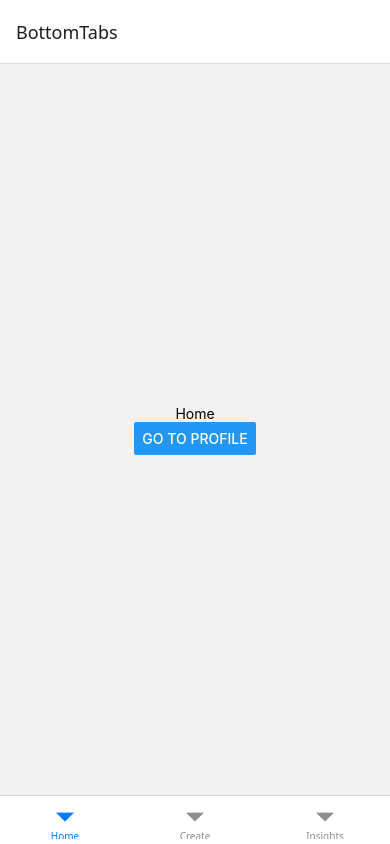
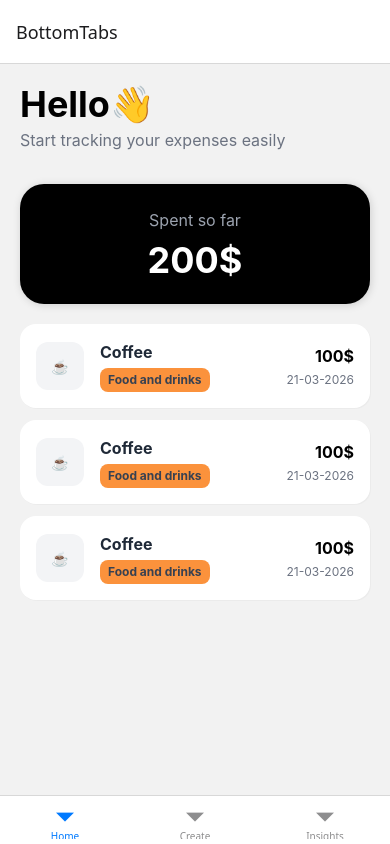
Before and after one commit to Kapsih/myFinanceTracker, a React Native app: screen /Home in a window 390 px wide. Built offline with nearby package versions, Linux system fonts and the light colour scheme.

Commit message:
created and designed ExpenseItemCard with temp data

```diff
--- a/package.json
+++ b/package.json
@@ -15,7 +15,8 @@
     "expo": "~55.0.8",
     "expo-status-bar": "~55.0.4",
     "react": "19.2.0",
-    "react-native": "0.83.2"
+    "react-native": "0.83.2",
+    "twrnc": "^4.16.0"
   },
   "private": true
 }
--- /dev/null
+++ b/src/components/EmptyList.js
@@ -0,0 +1,18 @@
+import { StyleSheet, Text, View } from 'react-native'
+import React from 'react'
+import tailwind from 'twrnc'
+
+const EmptyList = ({title = "No Expenses yet",message = "Add a new expense to start tracking..."}) => {
+  return (
+    <View style={tailwind`flex-1 justify-center items-center p-8 mt-10`}>
+      <Text style={tailwind`text-6xl mb-4`}>📝</Text>
+      <Text style={tailwind`text-xl font-bold text-gray-800 mb-2`}>{title}</Text>
+      <Text style={tailwind`text-base text-gray-500 text-center`}>{message}</Text>
+
+    </View>
+  )
+}
+
+export default EmptyList
+
+const styles = StyleSheet.create({})
--- /dev/null
+++ b/src/components/ExpenseItemCard.js
@@ -0,0 +1,32 @@
+import { StyleSheet, Text, ToastAndroid, View } from 'react-native'
+import React from 'react'
+import tailwind from 'twrnc'
+
+const ExpenseItemCard = ({item}) => {
+  return (
+    <View style={tailwind`bg-white rounded-2xl p-4 mx-5 mb-3 flex-row justify-between items-center shadow-sm`}>
+      <View style={tailwind`flex-row items-center`}>
+            {/*Item Icon*/}
+            <View style={tailwind`w-12 h-12 rounded-xl bg-gray-100 justify-center items-center mr-4`}>
+                <Text>{"☕"}</Text>
+            </View>
+            {/*Item Name*/}
+            <View>
+                <Text style={tailwind`text-base font-bold text-gray-800`}>{"Coffee"}</Text>
+                {/*Item Category*/}
+                <View style={tailwind`mt-1 px-2 py-1 rounded-lg self-start bg-orange-400`}>
+                    <Text style={tailwind`text-xs font-bold text-gray-700`}>{"Food and drinks"}</Text>
+                </View>
+            </View>
+
+      </View>
+        {/*Item Info- cost and date*/}
+            <View style={tailwind`items-end`}>
+                <Text style={tailwind`text-base font-bold text-black`}>{"100$"}</Text>
+                <Text style={tailwind`text-xs text-gray-500 mt-1`}>{"21-03-2026"}</Text>
+            </View>
+    </View>
+  )
+}
+
+export default ExpenseItemCard
--- a/src/screens/Home.js
+++ b/src/screens/Home.js
@@ -1,19 +1,33 @@
-import { View, Text, Button, StyleSheet } from 'react-native'
+import { View, Text, Button, StyleSheet, FlatList } from 'react-native'
+
+import tailwind from 'twrnc'
+import EmptyList from '../components/EmptyList'
+import ExpenseItemCard from '../components/ExpenseItemCard'
+
 
 export default function Home({ navigation }) {
   return (
-    <View style={styles.container}>
-      <Text>Home</Text>
+    <View >
+      <View style={tailwind`px-5 pt-5 pb-3`}>
+        <Text style={tailwind`font-bold text-4xl text-black`}>Hello👋</Text>
+        <Text style={tailwind`text-base text-gray-500 mt-1`}>Start tracking your expenses easily</Text>
+      </View>
 
-      <Button title='Go to Profile'  onPress={() => navigation.navigate("Profile")}/>
+      <View style={tailwind`bg-black rounded-3xl p-6 my-5 mx-5 items-center shadow-lg`}>
+        <Text style={tailwind`text-base text-gray-400`}>Spent so far</Text>
+        <Text style={tailwind`text-base text-white text-4xl font-bold mt-2 `}>200$</Text>
+      </View>
+
+      <FlatList
+        data = {[1,2,3]}
+        renderItem = {({item})=> <ExpenseItemCard item={item}/>}
+        keyExtractor = {(item)=> item}
+        contentContainerStyle = {{paddingBottem : 20}}
+        ListEmptyComponent={<EmptyList/>}
+      >
+
+      </FlatList>
+      {/*<Button title='Go to Profile'  onPress={() => navigation.navigate("Profile")}/>*/}
     </View>
   )
 }
-
-const styles = StyleSheet.create({
-  container: {
-    flex: 1,
-    justifyContent: 'center',
-    alignItems: 'center',
-  },
-})
```
Also changed, not shown: 1 other file (tests, documents, lock files or other folders).
